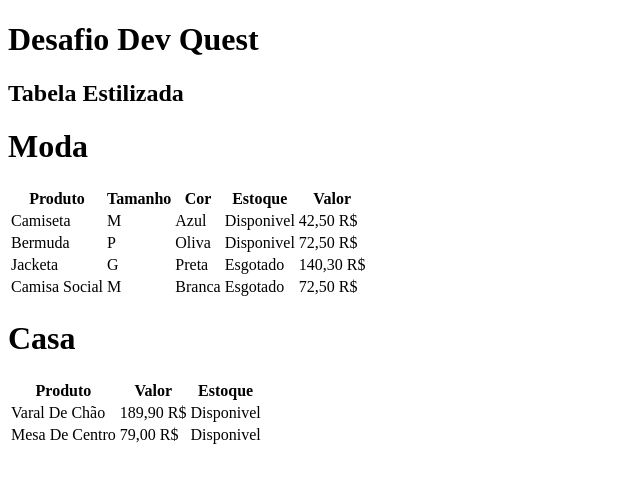
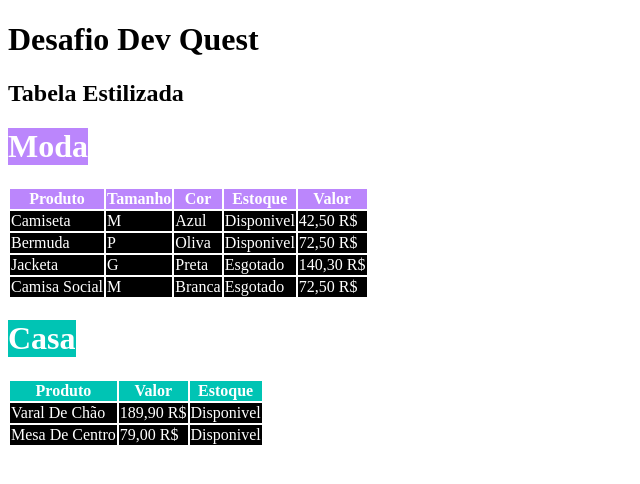
Before and after one commit to GioManhani/Desafio-Tabela-Estilizada-Dev-Quest, a plain HTML site: page index.htm in a window 1280 px wide. Shown: the whole page, without its empty margins (0-640 px from the left). Drawn offline with Linux system fonts and the light colour scheme.

Commit message:
correção do link + troca de classe pdt e mv para produto e movel

```diff
--- a/index.htm
+++ b/index.htm
@@ -4,7 +4,7 @@
     <meta charset="UTF-8">
     <meta http-equiv="X-UA-Compatible" content="IE=edge">
     <meta name="viewport" content="width=device-width, initial-scale=1.0">
-    <link rel="stylesheet" href="/Tabela Estilizada Devquest/src/estilo.css">
+    <link rel="stylesheet" href="./src/estilo.css">
     <title>Tabela Estilizada Dev Quest Giovanne Manhani</title>
 </head>
 <body>
@@ -24,28 +24,28 @@
             <th>Estoque</th>
             <th>Valor</th>
         </tr>
-        <tr class="pdt">
+        <tr class="produto">
             <td>Camiseta</td>
             <td>M</td>
             <td>Azul</td>
             <td>Disponivel</td>
             <td>42,50 R$</td>
         </tr>
-        <tr class="pdt">
+        <tr class="produto">
             <td>Bermuda</td>
             <td>P</td>
             <td>Oliva</td>
             <td>Disponivel</td>
             <td>72,50 R$</td>
         </tr>
-        <tr class="pdt">
+        <tr class="produto">
             <td>Jacketa</td>
             <td>G</td>
             <td>Preta</td>
             <td>Esgotado</td>
             <td>140,30 R$</td>
         </tr>
-        <tr class="pdt">
+        <tr class="produto">
             <td>Camisa Social</td>
             <td>M</td>
             <td>Branca</td>
@@ -63,12 +63,12 @@
             <th>Valor</th>
             <th>Estoque</th>
         </tr>
-        <tr class="mv">
+        <tr class="movel">
             <td>Varal De Chão</td>
             <td>189,90 R$</td>
             <td>Disponivel</td>
         </tr>
-        <tr class="mv">
+        <tr class="movel">
             <td>Mesa De Centro</td>
             <td>79,00 R$</td>
             <td>Disponivel</td>
--- a/src/estilo.css
+++ b/src/estilo.css
@@ -11,7 +11,7 @@
     color: #fff;
 }
 
-.pdt{
+.produto{
     border: solid #fff;
     background-color: #000;
     color: #fff;
@@ -30,7 +30,7 @@
     color: #fff;
 }
 
-.mv{
+.movel{
     border: solid #fff;
     background-color: #000;
     color: #fff;
```
